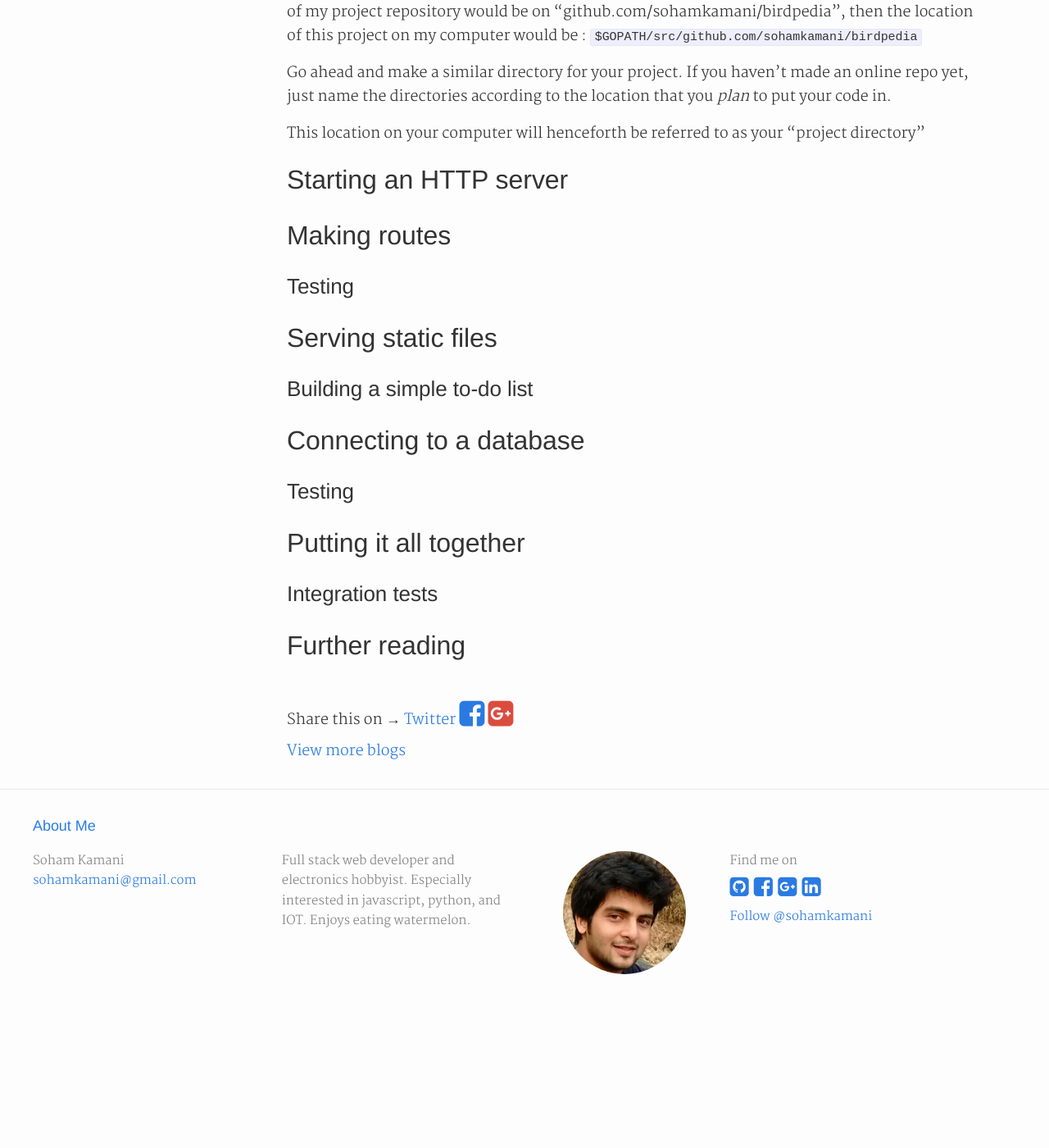
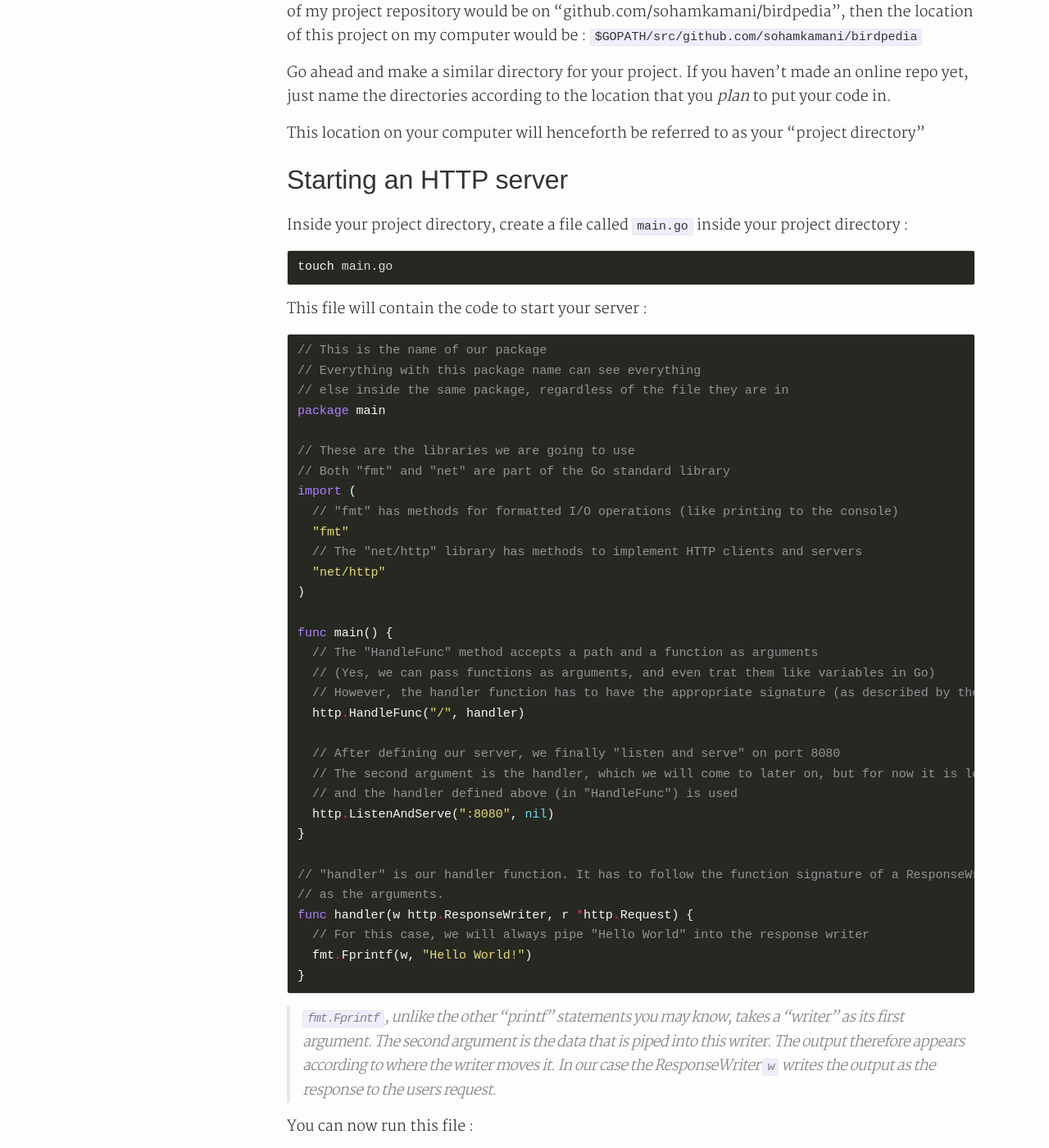
Before and after one commit to sohamkamani/sohamkamani.github.io, a Jekyll site: the page built from _posts/2017-09-13-how-to-build-a-web-application-in-golang.md, in a window 1280 px wide and 1400 px high, scrolled down 2399 px. Shown: the whole window at 82% size. Built offline with Jekyll 4.4.1, drawn with Linux system fonts in a browser that asks for light colours; nearby versions of some CDN libraries; comment, search, counter and statistics services are not loaded; before the commit the page ends 3632 px from its top, so only the background shows below that; some of the changed text lies outside the part shown.

Commit message:
starting an HTTP server in Go

````diff
--- a/_posts/2017-09-13-how-to-build-a-web-application-in-golang.md
+++ b/_posts/2017-09-13-how-to-build-a-web-application-in-golang.md
@@ -14,6 +14,8 @@ This is in no small part due to its speed and application performance, as well a
 With this tutorial, I hope to find the middle ground and provide a single resource which describes how to make a full stack web application in Go, along with sufficient test cases.
 
 The only prerequisite for this tutorial is a beginner level understanding of the Go programming language, and a tiny bit of knowledge about SQL (which you can find in a 15 minute read [here](/blog/2016/07/07/a-beginners-guide-to-sql/)).
+
+<!-- more -->
 
 ## "Full Stack" ?
 
@@ -80,6 +82,67 @@ This location on your computer will henceforth be referred to as your "project d
 
 ## Starting an HTTP server
 
+Inside your project directory, create a file called `main.go` inside your project directory :
+
+```sh
+touch main.go
+```
+
+This file will contain the code to start your server :
+
+```go
+// This is the name of our package
+// Everything with this package name can see everything
+// else inside the same package, regardless of the file they are in
+package main
+
+// These are the libraries we are going to use
+// Both "fmt" and "net" are part of the Go standard library
+import (
+	// "fmt" has methods for formatted I/O operations (like printing to the console)
+	"fmt"
+	// The "net/http" library has methods to implement HTTP clients and servers
+	"net/http"
+)
+
+func main() {
+	// The "HandleFunc" method accepts a path and a function as arguments
+	// (Yes, we can pass functions as arguments, and even trat them like variables in Go)
+	// However, the handler function has to have the appropriate signature (as described by the "handler" function below)
+	http.HandleFunc("/", handler)
+
+	// After defining our server, we finally "listen and serve" on port 8080
+	// The second argument is the handler, which we will come to later on, but for now it is left as nil,
+	// and the handler defined above (in "HandleFunc") is used
+	http.ListenAndServe(":8080", nil)
+}
+
+// "handler" is our handler function. It has to follow the function signature of a ResponseWriter and Request type
+// as the arguments.
+func handler(w http.ResponseWriter, r *http.Request) {
+	// For this case, we will always pipe "Hello World" into the response writer
+	fmt.Fprintf(w, "Hello World!")
+}
+```
+
+>`fmt.Fprintf`, unlike the other "printf" statements you may know, takes a "writer" as its first argument. The second argument is the data that is piped into this writer. The output therefore appears according to where the writer moves it. In our case the ResponseWriter `w` writes the output as the response to the users request.
+
+You can now run this file :
+
+```sh
+go run main.go
+```
+
+And navigate to [http://localhost:8080](http://localhost:8080) in your browser, or by running the command :
+
+```sh
+curl localhost:8080
+```
+
+And see the output: "Hello World!"
+
+You have now successfully started an HTTP server in Go.
+
 ## Making routes
 
 ### Testing
````
